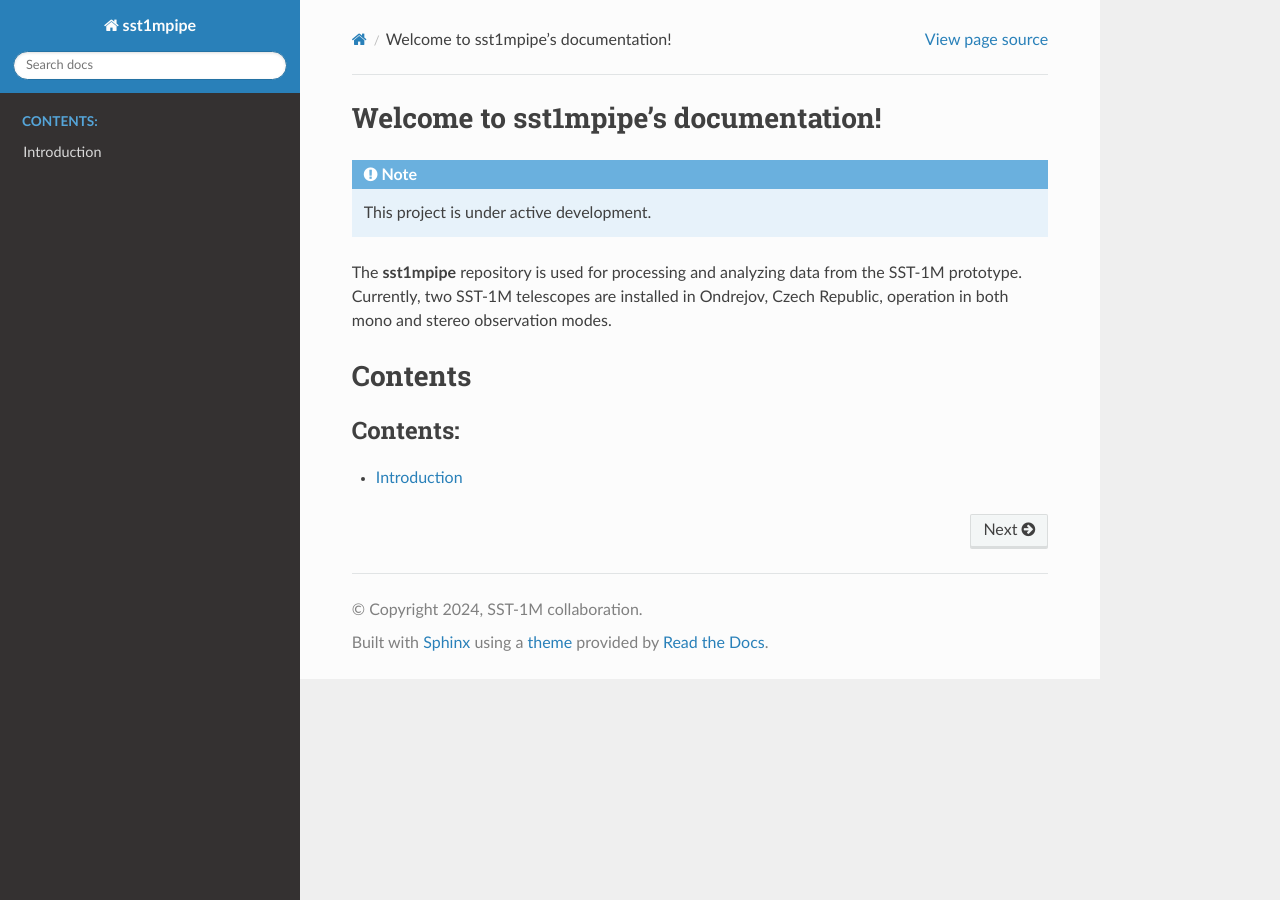
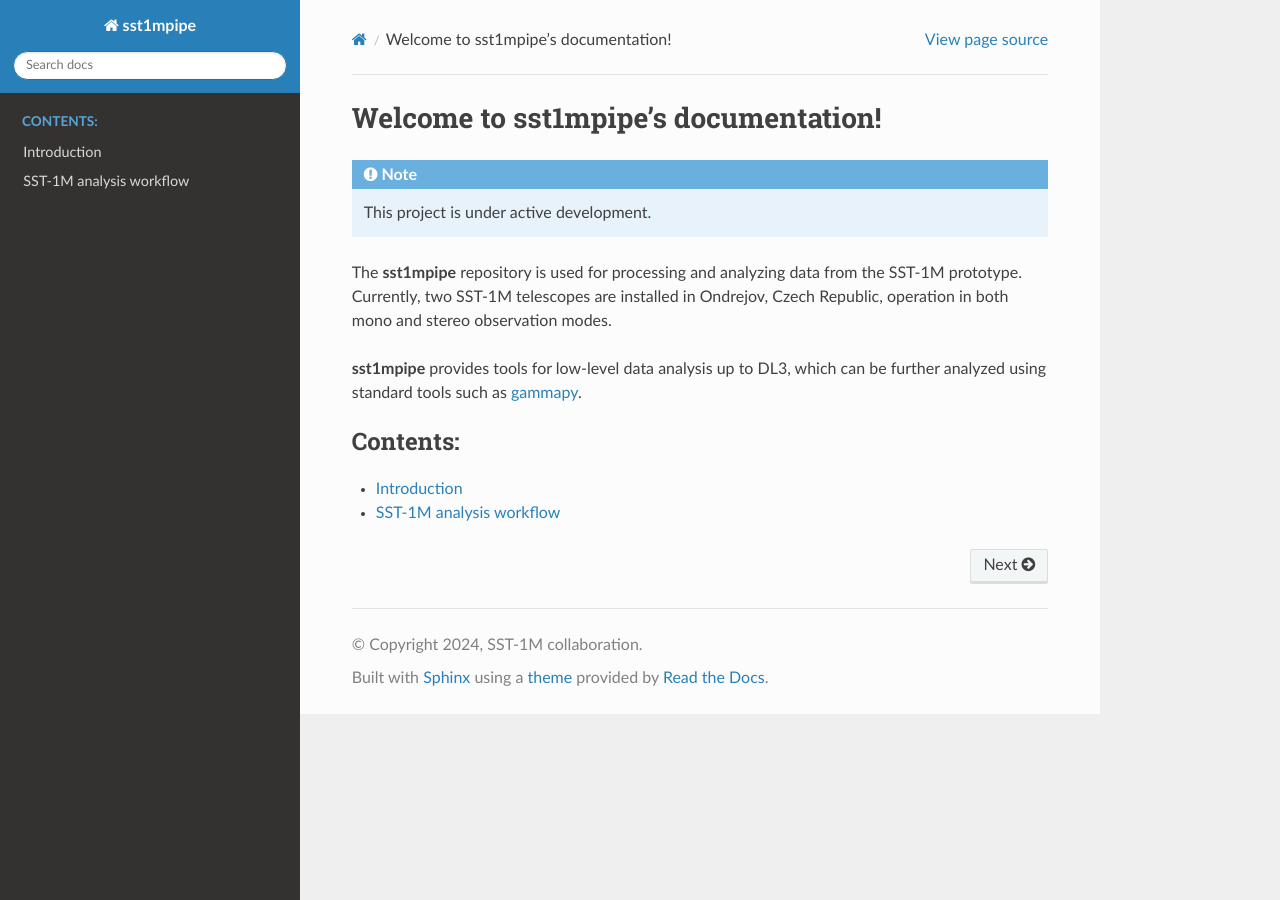
Before and after one commit to aminnakhle/sst1mpipe, a Sphinx documentation site: the page built from docs/index.rst, in a window 1280 px wide. Built offline with Sphinx 7.4.7 and the Read the Docs theme 2.0.0, drawn with Linux system fonts in a browser that asks for light colours.

Commit message:
some docu added

```diff
--- a/docs/index.rst
+++ b/docs/index.rst
@@ -12,8 +12,7 @@ Welcome to sst1mpipe's documentation!
 
 The **sst1mpipe** repository is used for processing and analyzing data from the SST-1M prototype. Currently, two SST-1M telescopes are installed in Ondrejov, Czech Republic, operation in both mono and stereo observation modes.
 
-Contents
-========
+**sst1mpipe** provides tools for low-level data analysis up to DL3, which can be further analyzed using standard tools such as `gammapy <https://github.com/gammapy>`_.
 
 .. toctree::
    :maxdepth: 1
--- a/docs/sst1m_analysis_workflow.rst
+++ b/docs/sst1m_analysis_workflow.rst
@@ -0,0 +1,4 @@
+.. _sst1m_analysis_workflow:
+
+SST-1M analysis workflow
+========================
```
Also changed, not shown: README.md (+6 -0 lines).
